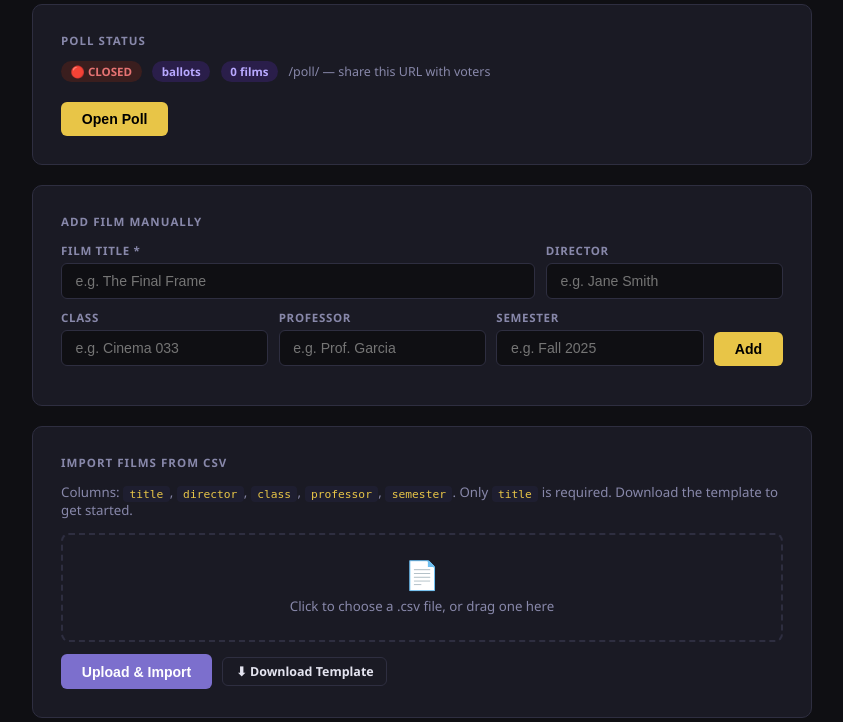
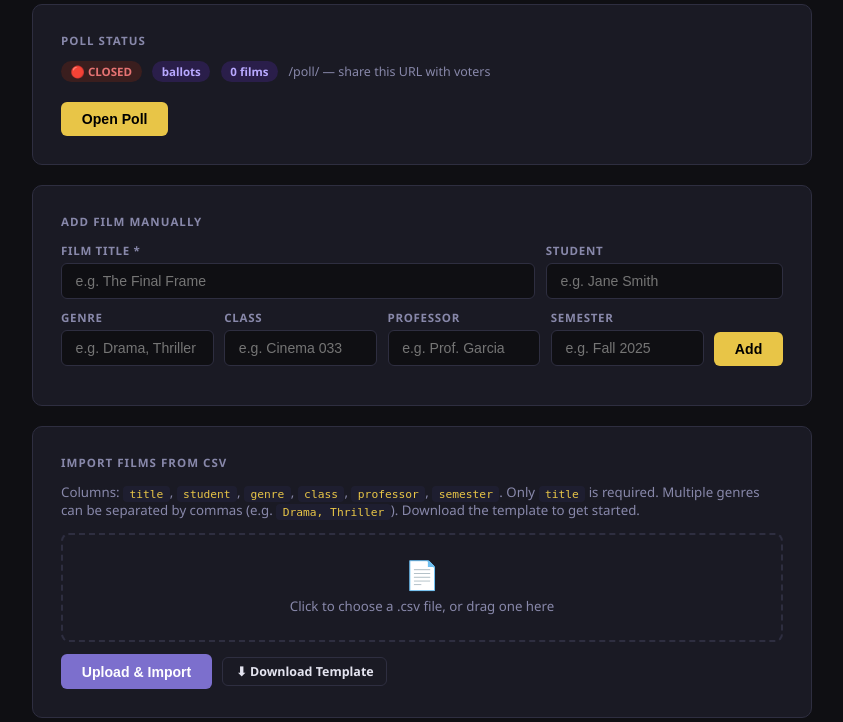
Before and after one commit to lovelacecreativeco/lacc-film-rcv, a Flask app: template app/templates/admin_poll.html in a window 1280 px wide. Shown: the part 212-934 px from the top of the page, without its empty margins (218-1061 px from the left). Run offline with Flask 3, Linux system fonts and the light colour scheme; the template is opened without the code that fills it, so the values that code supplies are empty.

Commit message:
Add files via upload
Updated Director to Student
Added ability for genres/multiple genres

```diff
--- a/app/app.py
+++ b/app/app.py
@@ -68,7 +68,8 @@ class Film(db.Model):
     id         = db.Column(db.Integer, primary_key=True)
     poll_id    = db.Column(db.Integer, db.ForeignKey("poll.id"), nullable=False)
     title      = db.Column(db.String(200), nullable=False)
-    director   = db.Column(db.String(200), default="")
+    student    = db.Column(db.String(200), default="")
+    genre      = db.Column(db.String(100), default="")
     semester   = db.Column(db.String(50),  default="")   # e.g. "Fall 2025"
     class_num  = db.Column(db.String(50),  default="")   # e.g. "Cinema 033"
     professor  = db.Column(db.String(100), default="")
@@ -163,9 +164,11 @@ def cookie_name(poll_id):
 
 
 def enrich_films(films):
-    """Add .class_label and .class_colors to each film object in-place."""
+    """Add .class_label, .class_colors, and .genre_list to each film object in-place."""
     for f in films:
         f.class_label, f.class_colors = class_style(f.class_num)
+        # Parse comma-separated genres into a cleaned list, drop empties
+        f.genre_list = [g.strip() for g in (f.genre or "").split(",") if g.strip()]
     return films
 
 
@@ -373,7 +376,8 @@ def admin_rename_poll(poll_id):
 def admin_add_film(poll_id):
     Poll.query.get_or_404(poll_id)
     title     = request.form.get("title",     "").strip()
-    director  = request.form.get("director",  "").strip()
+    student   = request.form.get("student",   "").strip()
+    genre     = request.form.get("genre",     "").strip()
     semester  = request.form.get("semester",  "").strip()
     class_num = request.form.get("class_num", "").strip()
     professor = request.form.get("professor", "").strip()
@@ -381,7 +385,7 @@ def admin_add_film(poll_id):
         flash("Film title is required.", "error")
         return redirect(url_for("admin_poll", poll_id=poll_id))
     db.session.add(Film(
-        poll_id=poll_id, title=title, director=director,
+        poll_id=poll_id, title=title, student=student, genre=genre,
         semester=semester, class_num=class_num, professor=professor,
     ))
     db.session.commit()
@@ -426,7 +430,8 @@ def admin_upload_csv(poll_id):
         db.session.add(Film(
             poll_id   = poll_id,
             title     = title,
-            director  = row.get("director",  ""),
+            student   = row.get("student",   ""),
+            genre     = row.get("genre",     ""),
             semester  = row.get("semester",  ""),
             class_num = row.get("class",     ""),
             professor = row.get("professor", ""),
@@ -443,11 +448,11 @@ def admin_upload_csv(poll_id):
 def admin_csv_template():
     out    = io.StringIO()
     writer = csv.writer(out)
-    writer.writerow(["title", "director", "semester", "class", "professor"])
-    writer.writerow(["My Short Film",      "Jane Smith",   "Fall 2025",   "Cinema 033", "Prof. Garcia"])
-    writer.writerow(["Another Story",      "Alex Johnson", "Fall 2025",   "Cinema 002", "Prof. Kim"])
-    writer.writerow(["The Final Frame",    "Sam Lee",      "Spring 2026", "Cinema 012", "Prof. Patel"])
-    writer.writerow(["Festival Entry One", "Casey Brown",  "Spring 2024", "Cinema 010", "Prof. Nguyen"])
+    writer.writerow(["title", "student", "genre", "class", "professor", "semester"])
+    writer.writerow(["My Short Film",      "Jane Smith",   "Drama, Thriller",    "Cinema 033", "Prof. Garcia",  "Fall 2025"])
+    writer.writerow(["Another Story",      "Alex Johnson", "Documentary",        "Cinema 002", "Prof. Kim",     "Fall 2025"])
+    writer.writerow(["The Final Frame",    "Sam Lee",      "Horror, Sci-Fi",     "Cinema 012", "Prof. Patel",   "Spring 2026"])
+    writer.writerow(["Festival Entry One", "Casey Brown",  "Comedy",             "Cinema 010", "Prof. Nguyen",  "Spring 2024"])
     resp = make_response(out.getvalue())
     resp.headers["Content-Type"]        = "text/csv"
     resp.headers["Content-Disposition"] = "attachment; filename=films_template.csv"
--- a/app/templates/admin_poll.html
+++ b/app/templates/admin_poll.html
@@ -178,11 +178,15 @@
         <input type="text" name="title" placeholder="e.g. The Final Frame" required>
       </div>
       <div class="form-group">
-        <label>Director</label>
-        <input type="text" name="director" placeholder="e.g. Jane Smith">
+        <label>Student</label>
+        <input type="text" name="student" placeholder="e.g. Jane Smith">
       </div>
     </div>
     <div class="form-row">
+      <div class="form-group">
+        <label>Genre</label>
+        <input type="text" name="genre" placeholder="e.g. Drama, Thriller">
+      </div>
       <div class="form-group">
         <label>Class</label>
         <input type="text" name="class_num" placeholder="e.g. Cinema 033">
@@ -206,8 +210,9 @@
 <div class="card">
   <div class="section-label">Import Films from CSV</div>
   <p style="font-size:0.83rem; color:var(--muted); margin-bottom:0.85rem;">
-    Columns: <code>title</code>, <code>director</code>, <code>class</code>,
+    Columns: <code>title</code>, <code>student</code>, <code>genre</code>, <code>class</code>,
     <code>professor</code>, <code>semester</code>. Only <code>title</code> is required.
+    Multiple genres can be separated by commas (e.g. <code>Drama, Thriller</code>).
     Download the template to get started.
   </p>
   <form method="POST" action="/admin/polls/{{ poll.id }}/films/upload"
@@ -235,10 +240,13 @@
     <div class="film-row">
       <div class="film-info">
         <div class="film-title">{{ film.title }}</div>
-        {% if film.director %}<div class="film-dir">dir. {{ film.director }}</div>{% endif %}
-        {% set has_chips = film.class_label or film.professor or film.semester %}
+        {% if film.student %}<div class="film-dir">{{ film.student }}</div>{% endif %}
+        {% set has_chips = film.class_label or film.professor or film.semester or film.genre_list %}
         {% if has_chips %}
         <div class="chips" style="margin-top:0.35rem;">
+          {% for genre in film.genre_list %}
+          <span class="chip chip-genre">{{ genre }}</span>
+          {% endfor %}
           {% if film.class_label %}
           <span class="chip" style="
             background:{{ film.class_colors.bg }};
--- a/app/templates/base.html
+++ b/app/templates/base.html
@@ -100,6 +100,11 @@
       background: #1e1a30; color: #c0a8ff; border-color: #7c6fcd;
     }
 
+    /* Genre chip — teal */
+    .chip-genre {
+      background: #0e2a2a; color: #5fd4c8; border-color: #2a8a80;
+    }
+
     /* Semester chip is a dim gold */
     .chip-semester {
       background: #1e1800; color: #c8a840; border-color: #8a7020;
--- a/compose.yaml
+++ b/compose.yaml
@@ -8,7 +8,7 @@
 #
 # Optional:
 #   APP_PORT        — host port (default 5000)
-#   GHCR_IMAGE      — override image tag (default ghcr.io/YOURUSERNAME/lacc-film-rcv:latest)
+#   GHCR_IMAGE      — override image tag (default ghcr.io/lovelacecreativeco/lacc-film-rcv:latest)
 
 services:
 
@@ -28,7 +28,7 @@ services:
       retries: 10
 
   app:
-    image: ${GHCR_IMAGE:-ghcr.io/YOURUSERNAME/lacc-film-rcv:latest}
+    image: ${GHCR_IMAGE:-ghcr.io/lovelacecreativeco/lacc-film-rcv:latest}
     restart: unless-stopped
     depends_on:
       db:
```
Also changed, not shown: app/templates/ballot.html (+8 -4 lines).
